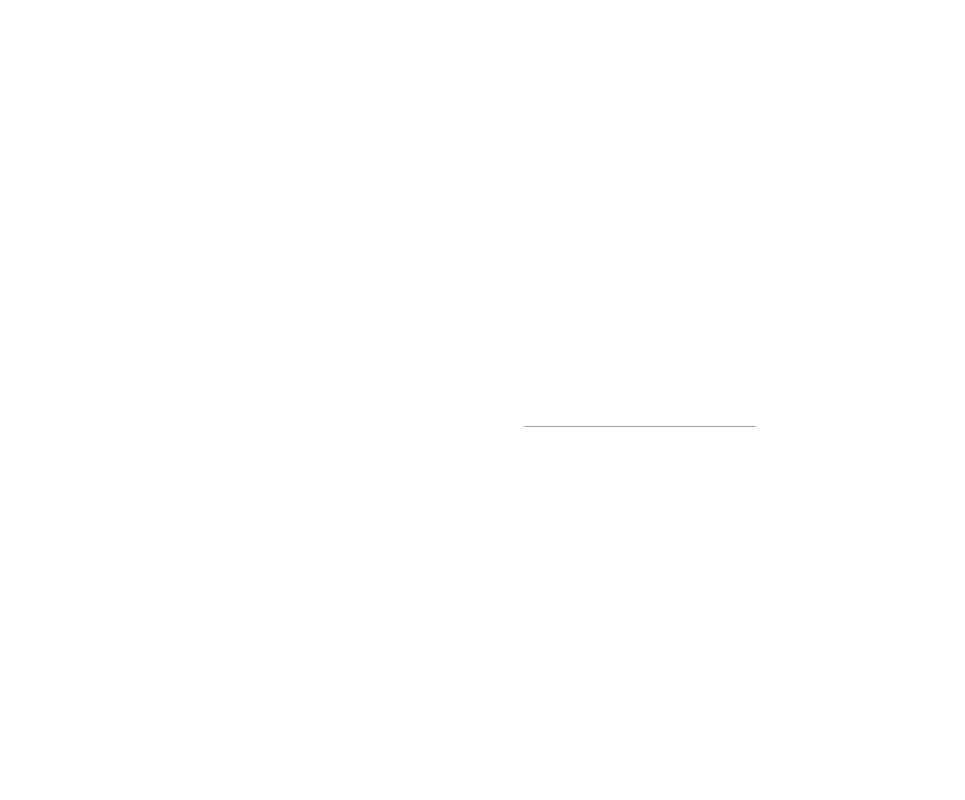
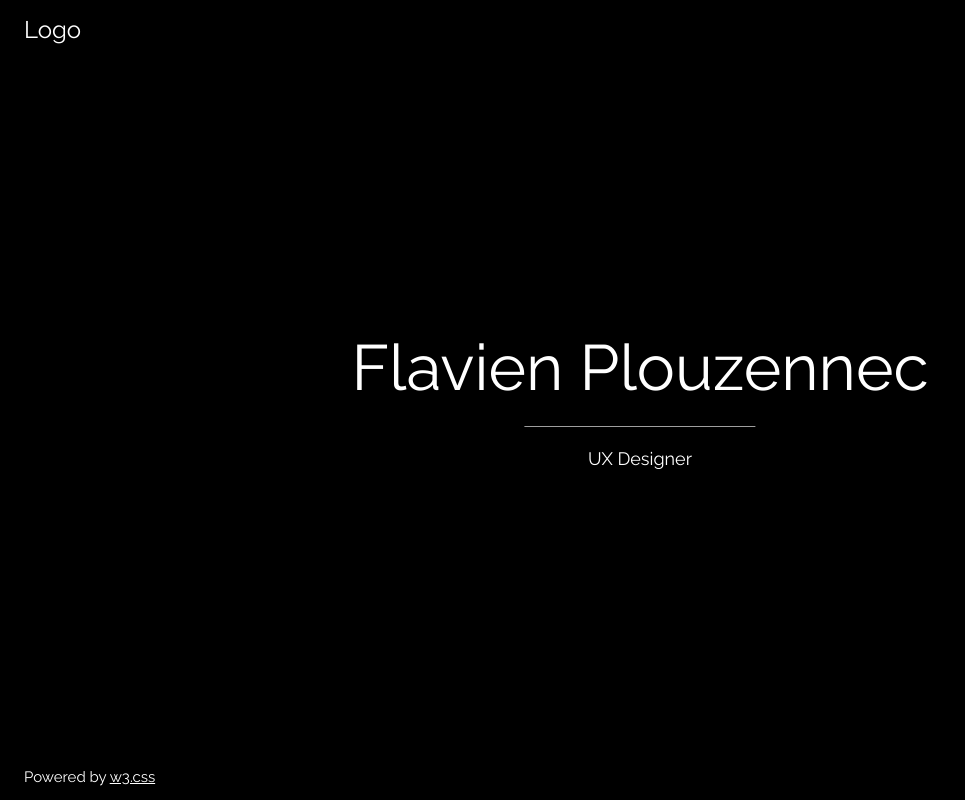
Before and after one commit to FlavienP/flavienp.github.io, a plain HTML site: page index.html in a window 1280 px wide. Shown: the whole page, without its empty margins (0-965 px from the left). Drawn offline with nearby package versions, Linux system fonts and the light colour scheme.

Commit message:
Update index.html

```diff
--- a/index.html
+++ b/index.html
@@ -9,7 +9,7 @@
 body,h1 {font-family: "Raleway", sans-serif}
 body, html {height: 100%}
 .bgimg {
-  background-colour:black;
+  background: black;
   min-height: 100%;
   background-position: center;
   background-size: cover;
```
